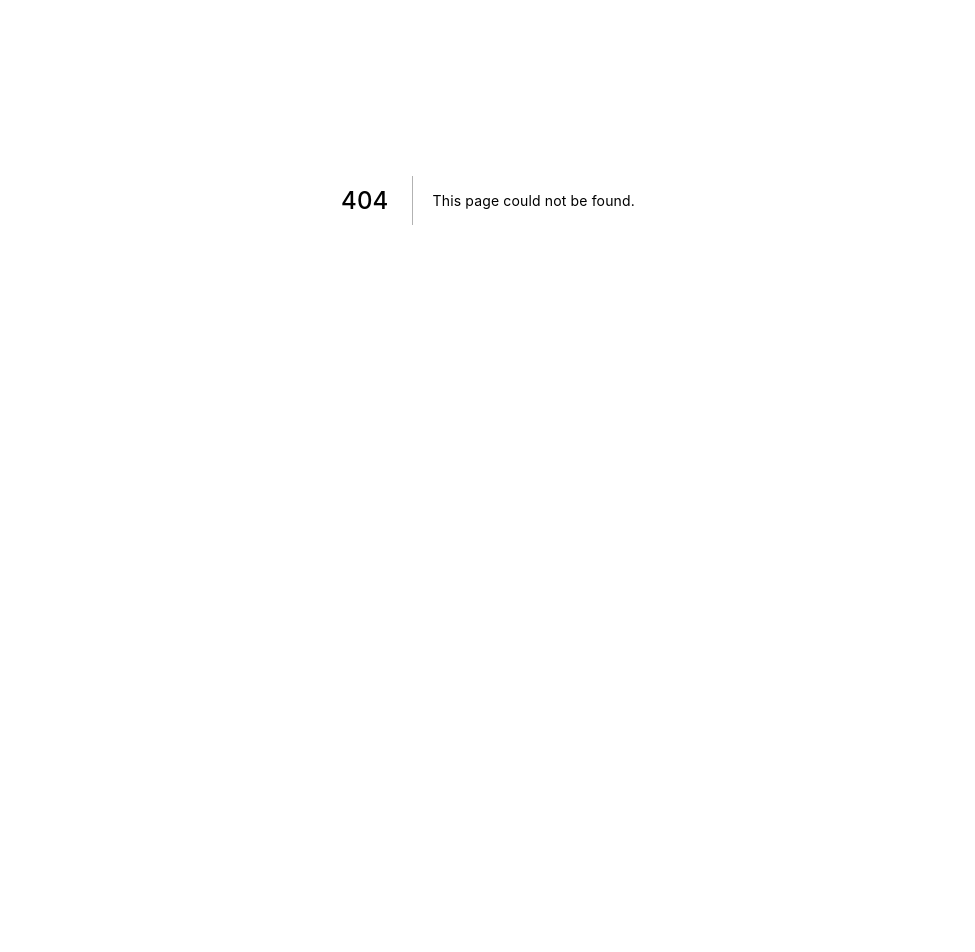
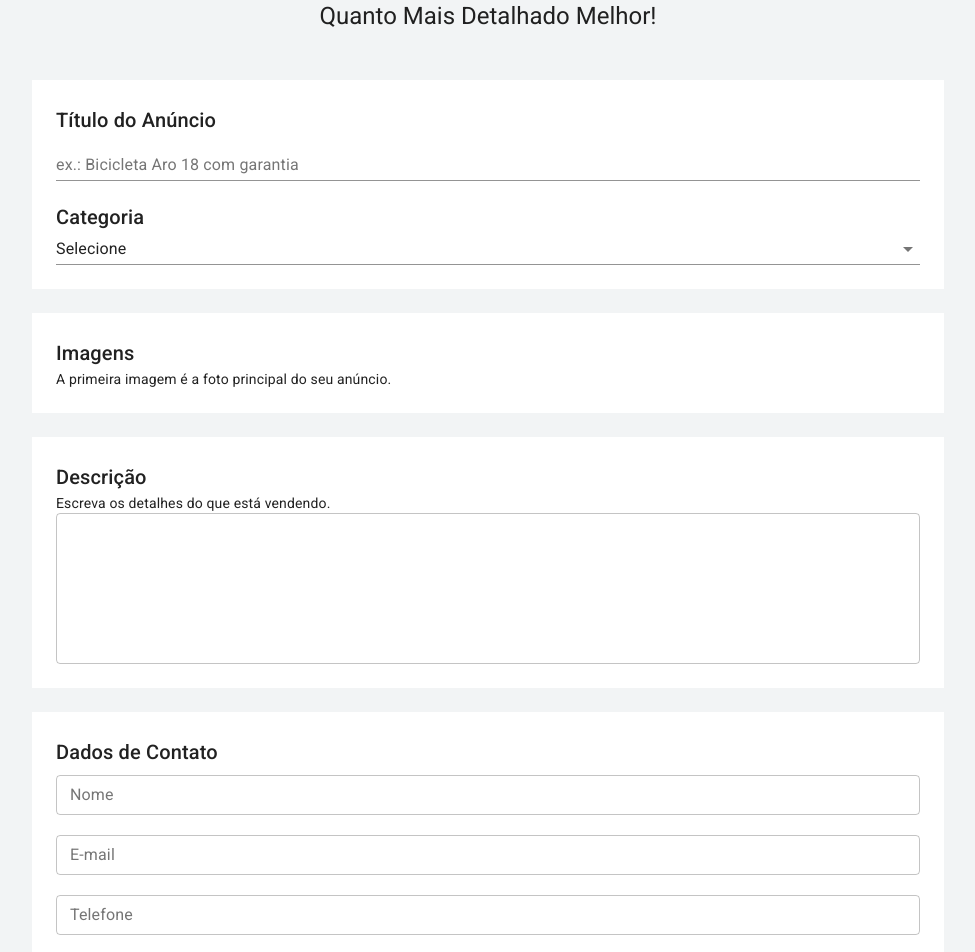
Before and after one commit to HenriqueBZ/anunx, a Next.js app: page /user/publish in a window 1280 px wide. Before the commit this address had no page. Shown: the part 200-1152 px from the top of the page, without its empty margins (152-1127 px from the left). Before the commit the page ends 800 px from the top, so only its background shows below. Built offline with nearby package versions, Linux system fonts and the light colour scheme.

Commit message:
adicionando pagina de publicar anuncio

```diff
--- /dev/null
+++ b/pages/user/publish.js
@@ -0,0 +1,143 @@
+import { Box, Button, Container, Select, TextField, Typography } from '@material-ui/core'
+import { makeStyles } from '@material-ui/core/styles'
+
+import TemplateDefault from '../../src/templates/Default'
+
+const useStyles = makeStyles((theme) => ({
+    container: {
+        padding: theme.spacing(8, 0, 6)
+    },
+    boxContainer: {
+        paddingBottom: theme.spacing(3),
+    },
+    box: {
+        backgroundColor: theme.palette.background.white,
+        padding: theme.spacing(3),
+    }
+}))
+
+const Publish = () => {
+    const classes = useStyles()
+
+    return (
+        <TemplateDefault>
+            <Container maxWidth="sm" className={classes.container}>
+                <Typography component="h1" variant="h2" align="center" color="textPrimary">
+                    Publicar Anúncio
+                </Typography>
+                <Typography component="h5" variant="h5" align="center" color="textPrimary">
+                    Quanto Mais Detalhado Melhor!
+                </Typography>
+            </Container>
+
+            <Container maxWidth="md" className={classes.boxContainer}>
+                <Box className={classes.box}>
+                    <Typography component="h6" variant="h6" color="textPrimary">
+                        Título do Anúncio
+                    </Typography>
+                    <TextField
+                        label="ex.: Bicicleta Aro 18 com garantia"
+                        size="small"
+                        fullWidth
+                    />
+                    <br /><br />
+                    <Typography component="h6" variant="h6" color="textPrimary">
+                        Categoria
+                    </Typography>
+                    <Select
+                        native
+                        value=""
+                        fullWidth
+                        onchange={() =>{}}
+                        inputProps={{
+                            name: 'age',
+                        }}
+                    >
+                        <option value="">Selecione</option>
+                        <option value={1}>Bebê e Criança</option>
+                        <option value={3}>Agricultura</option>
+                        <option value={3}>Moda</option>
+                        <option value={3}>Carros, Motos e Barcos</option>
+                        <option value={3}>Serviços</option>
+                        <option value={3}>Lazer</option>
+                        <option value={3}>Animais</option>
+                        <option value={3}>Casa, Móveis e Jardim</option>
+                        <option value={3}>Imóveis</option>
+                        <option value={3}>Equipamentos e Ferramentas</option>
+                        <option value={3}>Celulares e Tablets</option>
+                        <option value={3}>Esportes</option>
+                        <option value={3}>Tecnologia</option>
+                        <option value={3}>Empregos</option>
+                        <option value={3}>Outros</option>
+                    </Select>
+                </Box>
+            </Container>
+
+            <Container maxWidth="md" className={classes.boxContainer}>
+                <Box className={classes.box}>
+                    <Typography component="h6" variant="h6" color="textPrimary">
+                        Imagens
+                    </Typography>
+                    <Typography component="div" variant="body2" color="textPrimary">
+                        A primeira imagem é a foto principal do seu anúncio.
+                    </Typography>
+                </Box>
+            </Container>
+
+            <Container maxWidth="md" className={classes.boxContainer}>
+                <Box className={classes.box}>
+                    <Typography component="h6" variant="h6" color="textPrimary">
+                        Descrição
+                    </Typography>
+                    <Typography component="div" variant="body2" color="textPrimary">
+                        Escreva os detalhes do que está vendendo.
+                    </Typography>
+                    <TextField
+                        multiline
+                        rows={6}
+                        variant="outlined"
+                        fullWidth
+                    />
+                </Box>
+            </Container>
+
+            <Container maxWidth="md" className={classes.boxContainer}>
+                <Box className={classes.box}>
+                    <Typography component="h6" variant="h6" color="textPrimary" gutterBottom>
+                        Dados de Contato
+                    </Typography>
+                    <TextField
+                        label="Nome"
+                        variant="outlined"
+                        size="small"
+                        fullWidth
+                    />
+                    <br /><br />
+                    <TextField
+                        label="E-mail"
+                        variant="outlined"
+                        size="small"
+                        fullWidth
+                    />
+                    <br /><br />
+                    <TextField
+                        label="Telefone"
+                        variant="outlined"
+                        size="small"
+                        fullWidth
+                    />
+                </Box>
+            </Container>
+
+            <Container maxWidth="md" className={classes.boxContainer}>
+                <Box textAlign="right">
+                    <Button variant="contained" color="primary">
+                        Publicar Anúncio
+                    </Button>
+                </Box>
+            </Container>
+        </TemplateDefault>
+    )
+}
+
+export default Publish
--- a/src/theme.js
+++ b/src/theme.js
@@ -3,7 +3,11 @@
 const theme = createTheme({
     palette: {
         primary: {
-            main: '#000000'
+            main: '#000000',
+        },
+        background: {
+            default: 'rgb(242, 244, 245)',
+            white: '#ffffff',
         }
     }
 })
```
